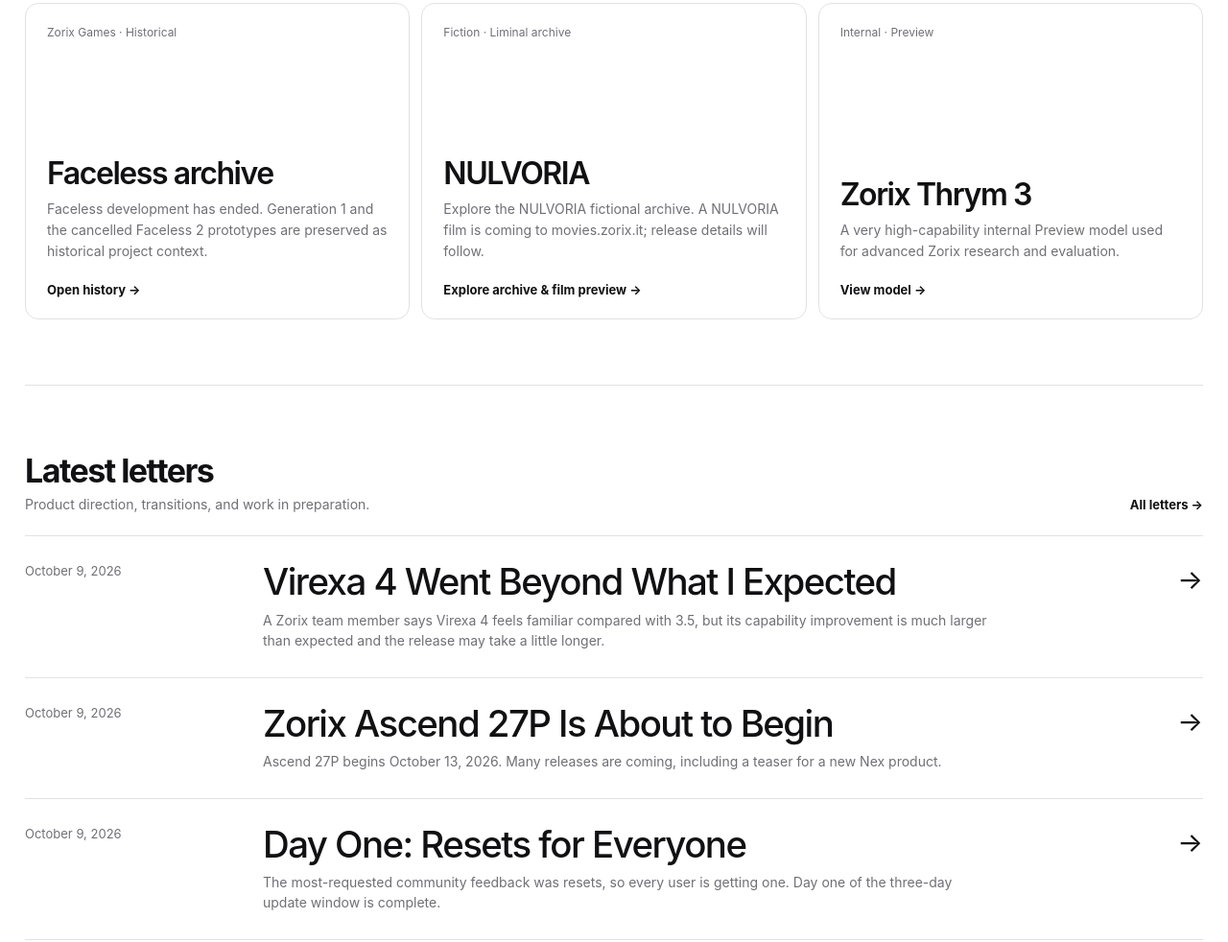
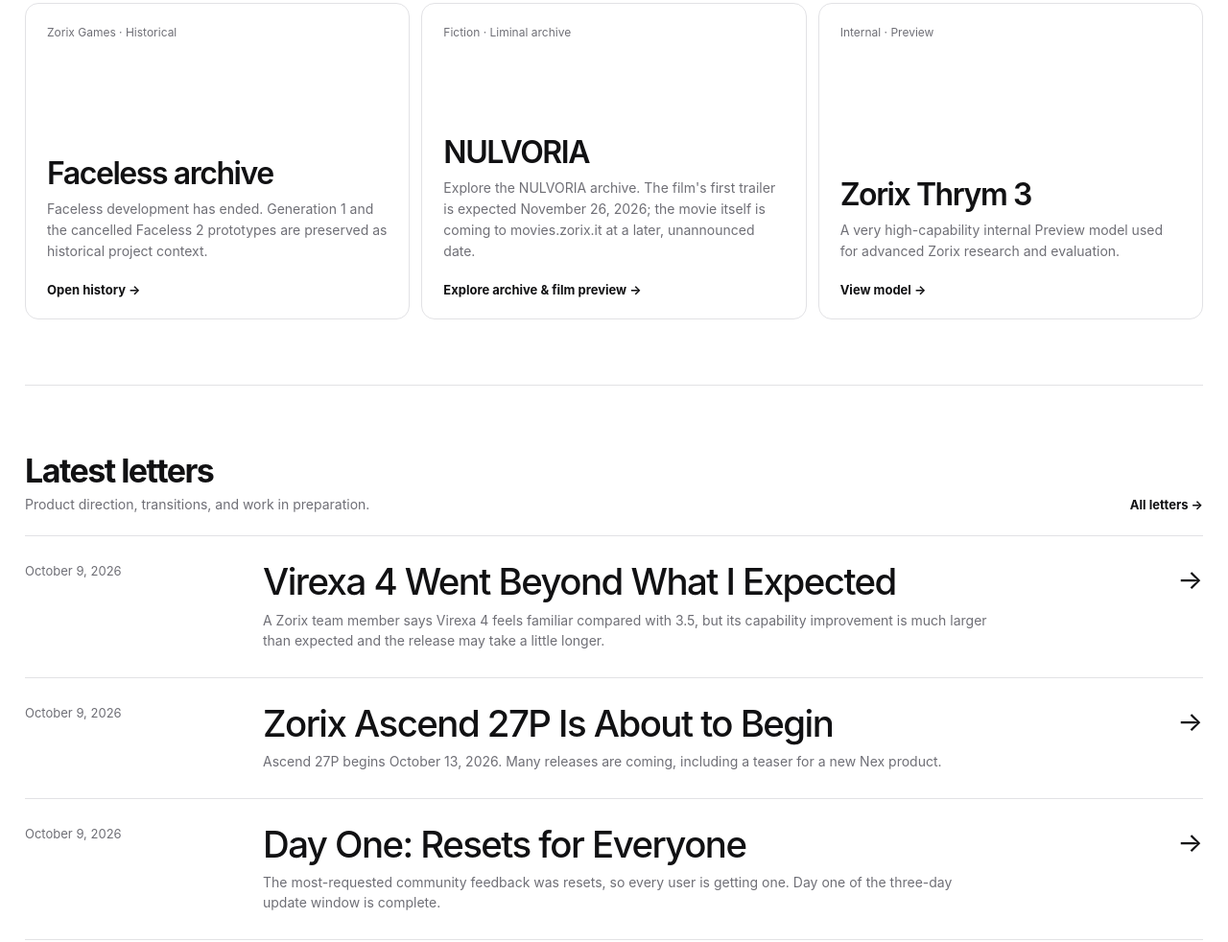
Before and after one commit to h1collab/nex-coder-38-neptune-docs, a plain HTML site: page index.html in a window 1280 px wide. Shown: the part 1538-2520 px from the top of the page at 96% size. Drawn offline with Linux system fonts and the light colour scheme.

Commit message:
Announce tentative November 26 first NULVORIA film trailer

```diff
--- a/index.html
+++ b/index.html
@@ -118,7 +118,7 @@
         <div class="go">Open history →</div>
       </a>
 
-      <a class="zh-card" href="/nulvoria/"><div class="eyebrow">Fiction · Liminal archive</div><h3>NULVORIA</h3><p>Explore the NULVORIA fictional archive. A NULVORIA film is coming to movies.zorix.it; release details will follow.</p><div class="go">Explore archive &amp; film preview →</div></a><a class="zh-card" href="/models/zorix-thrym-3-preview/">
+      <a class="zh-card" href="/nulvoria/"><div class="eyebrow">Fiction · Liminal archive</div><h3>NULVORIA</h3><p>Explore the NULVORIA archive. The film's first trailer is expected November 26, 2026; the movie itself is coming to movies.zorix.it at a later, unannounced date.</p><div class="go">Explore archive &amp; film preview →</div></a><a class="zh-card" href="/models/zorix-thrym-3-preview/">
         <div class="eyebrow">Internal · Preview</div>
         <h3>Zorix Thrym 3</h3>
         <p>A very high-capability internal Preview model used for advanced Zorix research and evaluation.</p>
```
Also changed, not shown: nulvoria/index.html (+1 -1 lines).
